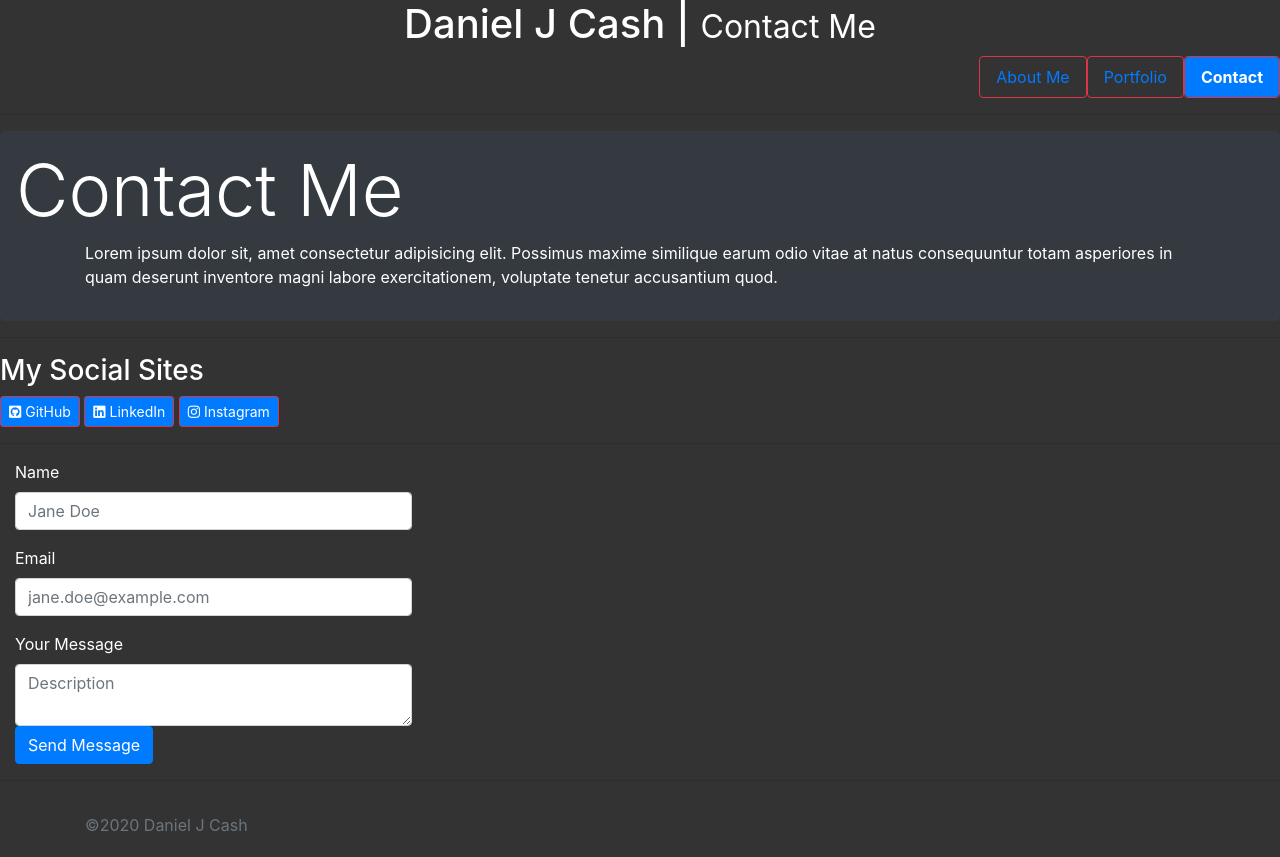
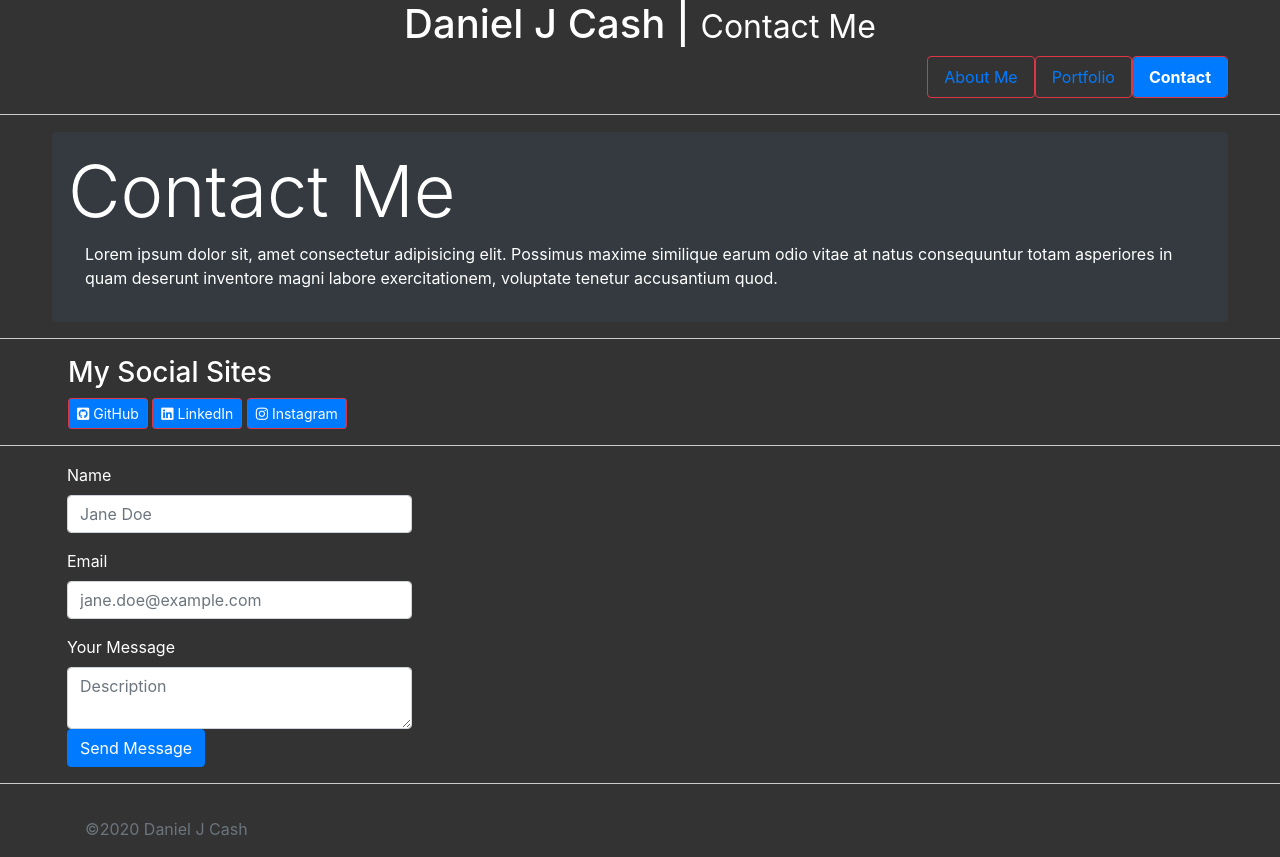
Before and after one commit to dcashdallas/HW-2-Responsive-Portfolio, a plain HTML site: page contact.html in a window 1280 px wide. Drawn offline with nearby package versions, Linux system fonts and the light colour scheme.

Commit message:
update css

```diff
--- a/css/style.css
+++ b/css/style.css
@@ -5,3 +5,24 @@ body {
   height: 100%;
   background-color: #333;
 }
+
+nav {
+  padding-right: 3.25em;
+}
+
+.form-group {
+  padding-left: 3.25em;
+}
+
+.social {
+  padding-left: 4.25em;
+}
+
+hr { display: block; height: 1px;
+  border: 0; border-top: 1px solid #ccc;
+  margin: 1em 0; padding: 0; }
+
+.jumbotron {
+  margin-left: 3.25em;
+  margin-right: 3.25em;
+}
```
